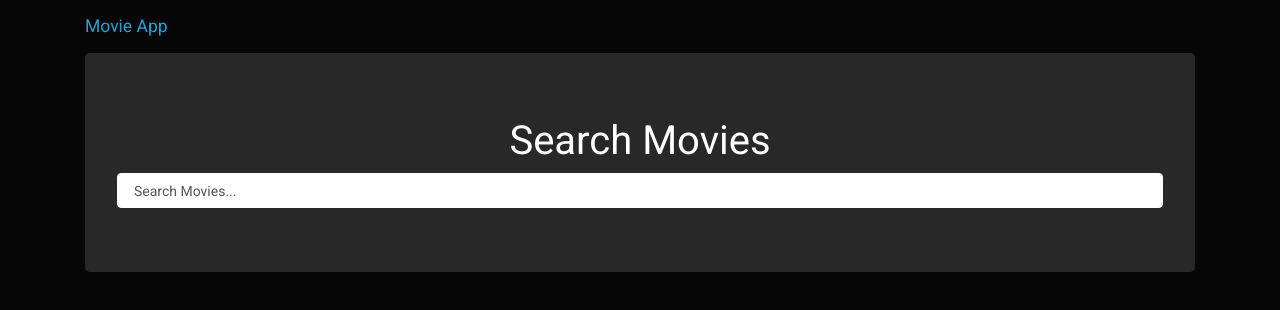
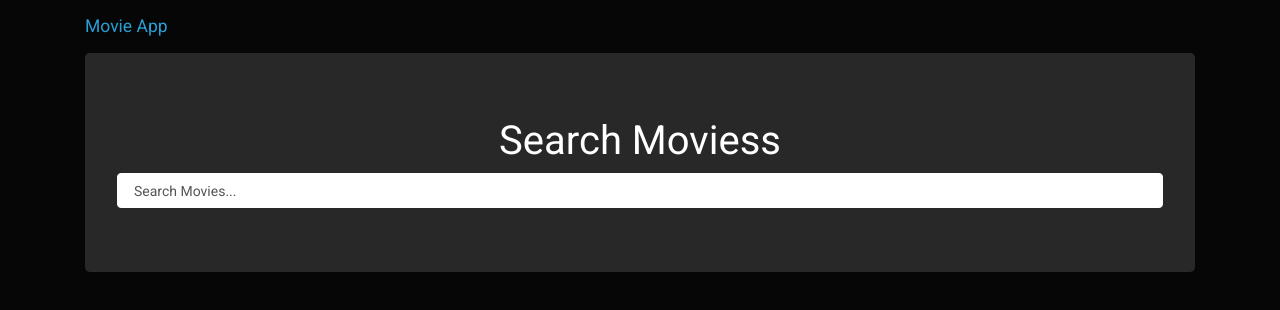
Before and after one commit to ZenRega38/movie-app-api, a plain HTML site: page index.html in a window 1280 px wide. Drawn offline with nearby package versions, Linux system fonts and the light colour scheme.

Commit message:
Update index.html

```diff
--- a/index.html
+++ b/index.html
@@ -17,7 +17,7 @@
 
 		<div class="container">
 			<div class="jumbotron">
-				<h3 class="text-center">Search Movies</h3>
+				<h3 class="text-center">Search Moviess</h3>
 				<form id="searchForm">
 					<input type="text" class="form-control" id="searchText" placeholder="Search Movies...">
 				</form>
```
